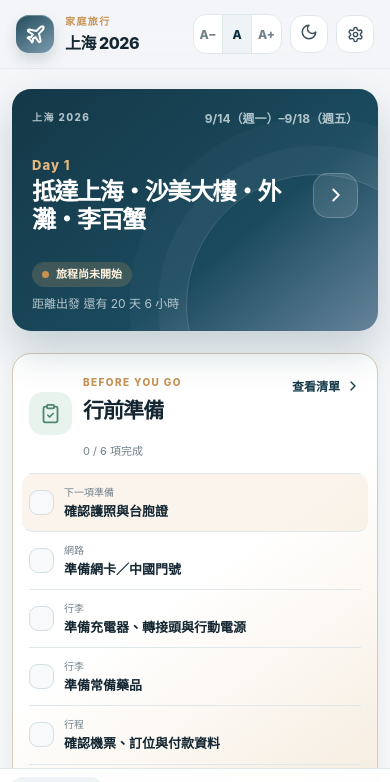
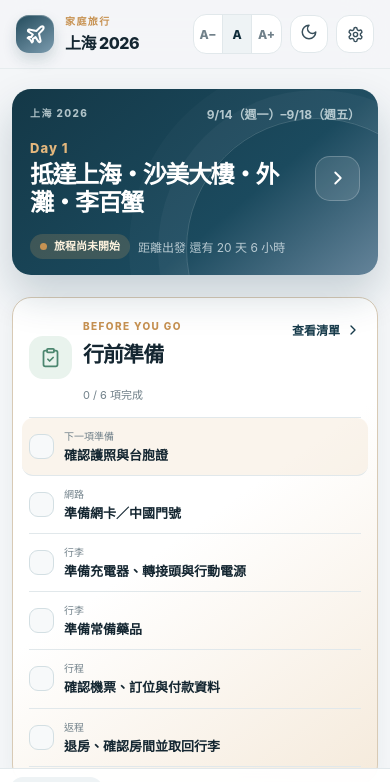
Before and after one commit to mike41907/shanghai-2026-family-trip, a React (Vite) app: page / in a window 390 px wide. Shown: the top 782 px of the page. Built offline with nearby package versions, Linux system fonts and the light colour scheme.

Commit message:
fix: compact today hero on mobile

```diff
--- a/src/App.tsx
+++ b/src/App.tsx
@@ -837,7 +837,6 @@ function TodayPage({
         <div className="hero-footline">
           <span className={`status-pill ${isBeforeTrip ? "soft" : ""}`}><span className="status-dot" />{statusText}</span>
           {isBeforeTrip && <span className="hero-countdown">距離出發 {formatDistanceUntil(getItemDate(reference.day, reference.day.items[0] ?? { startTime: "00:00" }), now)}</span>}
-          {managerMode && <span className="manager-view-note">目前查看草稿</span>}
         </div>
       </section>
 
--- a/src/styles.css
+++ b/src/styles.css
@@ -373,7 +373,7 @@ button:disabled {
 .today-hero {
   position: relative;
   overflow: hidden;
-  padding: 24px;
+  padding: 20px;
   border-radius: var(--radius-xl);
   color: #f3f8fa;
   background: linear-gradient(140deg, #143847 0%, #1b4a5e 62%, #65849a 100%);
@@ -413,7 +413,7 @@ button:disabled {
   z-index: 1;
   justify-content: space-between;
   gap: 16px;
-  margin-top: 38px;
+  margin-top: 25px;
 }
 
 .hero-day {
@@ -448,7 +448,7 @@ button:disabled {
   position: relative;
   z-index: 1;
   justify-content: flex-start;
-  margin-top: 29px;
+  margin-top: 18px;
 }
 
 .status-pill,
@@ -480,15 +480,9 @@ button:disabled {
   background: rgba(234, 179, 103, 0.18);
 }
 
-.hero-countdown,
-.manager-view-note {
+.hero-countdown {
   color: rgba(238, 247, 249, 0.72);
   font-size: 12px;
-}
-
-.manager-view-note {
-  margin-left: auto;
-  color: #f5d39e;
 }
 
 .live-grid {
@@ -2045,21 +2039,17 @@ code {
   }
 
   .today-hero {
-    padding: 20px;
+    padding: 16px 18px;
   }
 
   .hero-mainline {
-    margin-top: 31px;
+    margin-top: 18px;
   }
 
   .hero-footline {
-    align-items: flex-start;
-    flex-direction: column;
-    gap: 7px;
-  }
-
-  .manager-view-note {
-    margin-left: 0;
+    align-items: center;
+    flex-wrap: wrap;
+    gap: 8px;
   }
 
   .live-grid {
```
